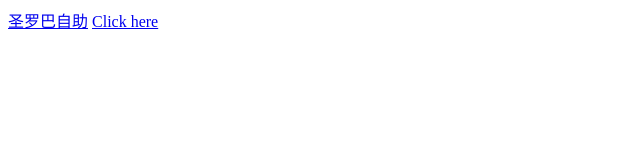
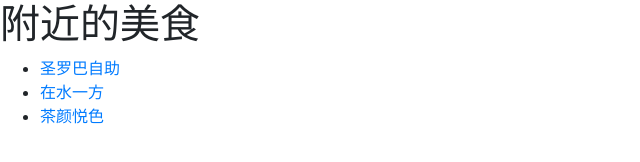
Before and after one commit to zhengyuheng1999/project0, a plain HTML site: page index.html in a window 1280 px wide. Shown: the whole page, without its empty margins (0-640 px from the left). Drawn offline with nearby package versions, Linux system fonts and the light colour scheme.

Commit message:
first assignment

```diff
--- a/index.html
+++ b/index.html
@@ -1,10 +1,15 @@
 <!DOCTYPE html>
 <html>
     <head>
-         <title>My Webpage</title>
+         <title>附近的美食</title>
+         <link rel="stylesheet" href="https://stackpath.bootstrapcdn.com/bootstrap/4.1.1/css/bootstrap.min.css" integrity="sha384-WskhaSGFgHYWDcbwN70/dfYBj47jz9qbsMId/iRN3ewGhXQFZCSftd1LZCfmhktB" crossorigin="anonymous">
     </head>
     <body>
-        <a href="sec1.html">圣罗巴自助</a>
-        <a href="sec2.html">Click here</a>
+        <h1>附近的美食</h1>
+        <ul>
+            <li><a href="slb.html">圣罗巴自助</a></li>
+            <li><a href="zsyf.html">在水一方</a></li>
+            <li><a href="cyys.html">茶颜悦色</a></li>
+        </ul>
     </body>
 </html>
```
